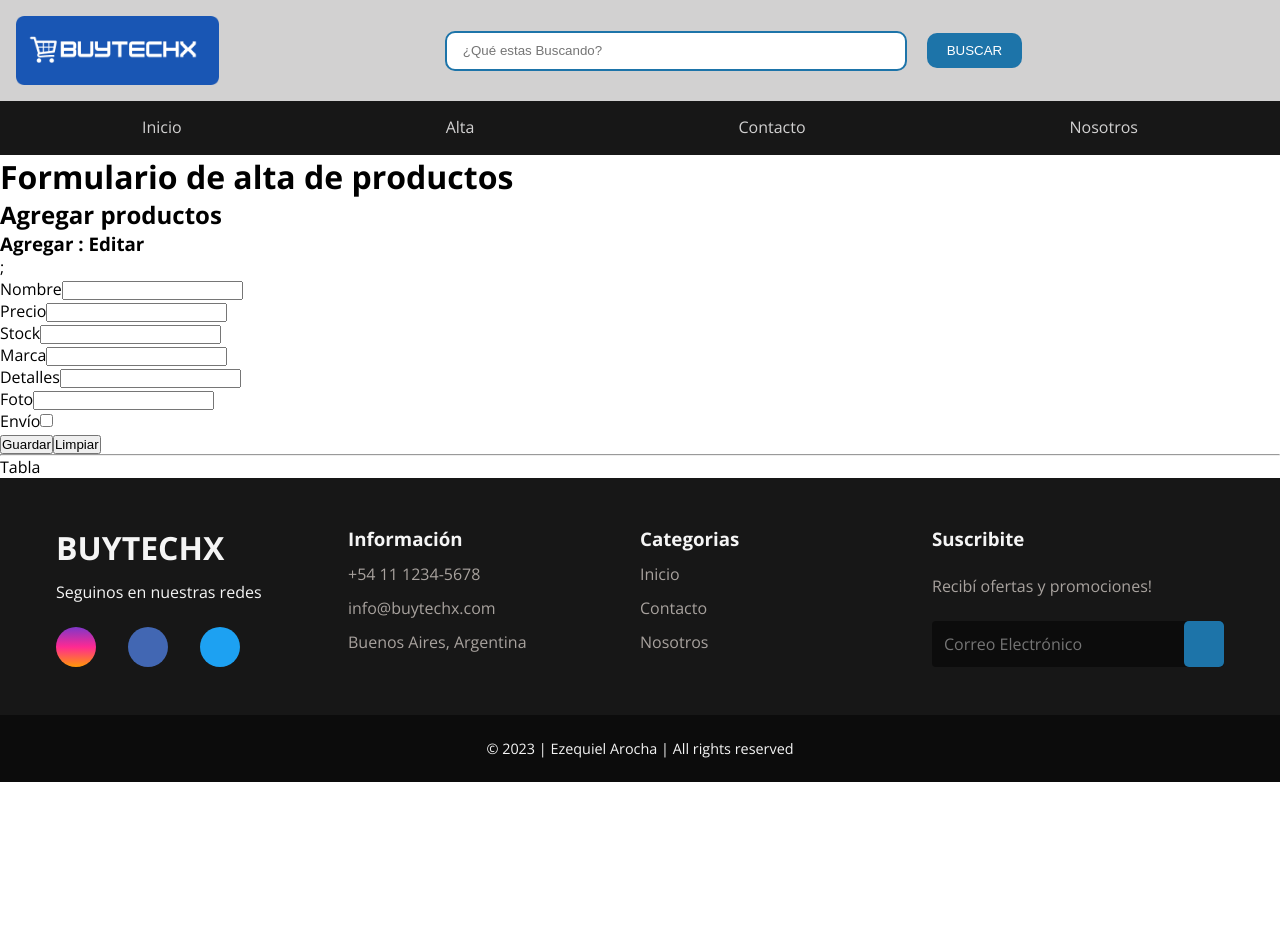
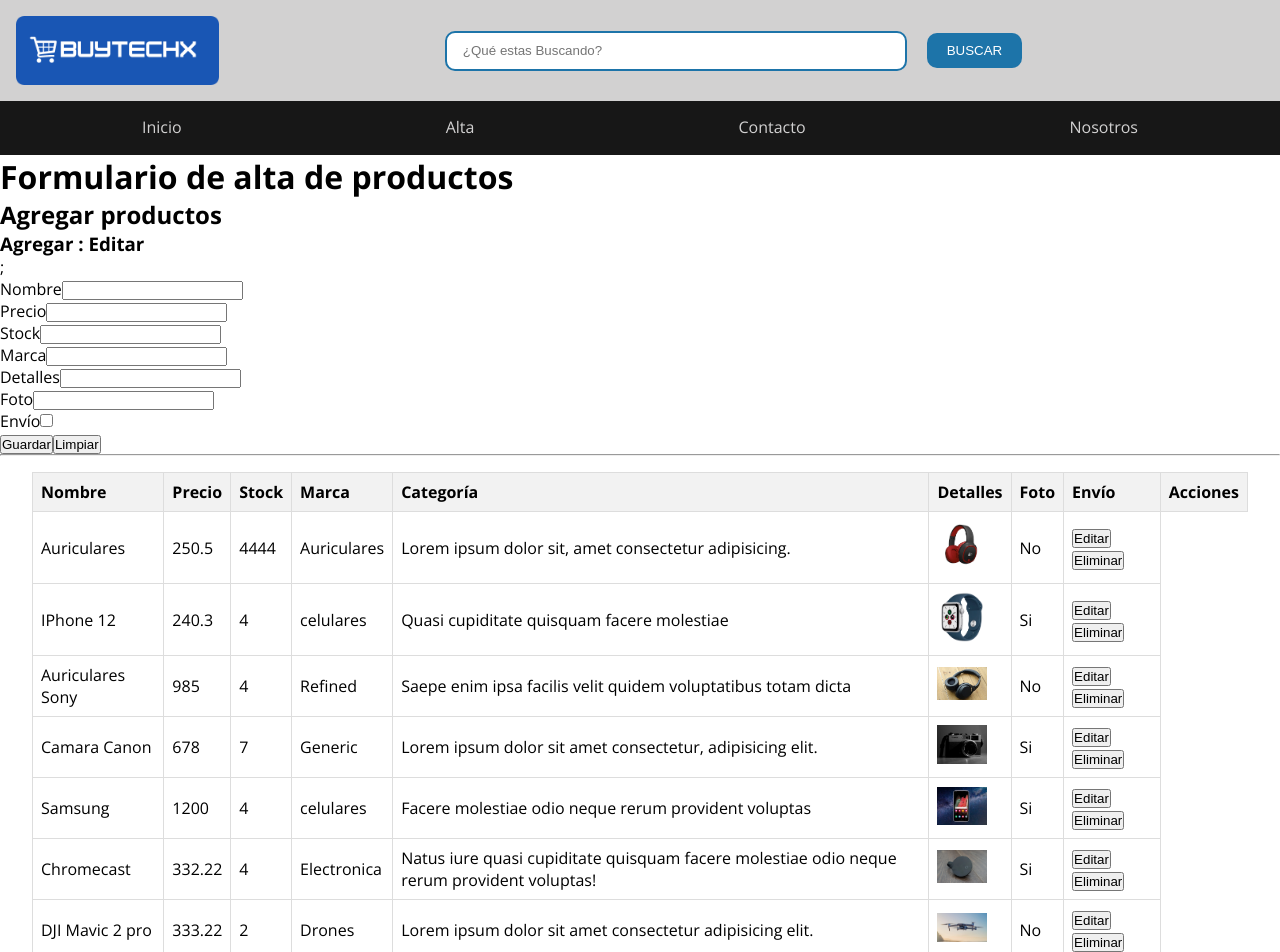
Before and after one commit to EzequielArocha/bc-62130-integrador-etapa-2, a React (Vite) app: page /alta in a window 1280 px wide. Shown: the top 952 px of the page. Before the commit the page ends 800 px from the top, so only its background shows below. Built offline with nearby package versions, Linux system fonts and the light colour scheme; data requests are answered from the project's data file.

Commit message:
Agregamos tabla

```diff
--- a/src/components/Tabla.jsx
+++ b/src/components/Tabla.jsx
@@ -1,7 +1,33 @@
+import { useContext } from "react";
 import "./Tabla.scss";
+import TablaFila from "./TablaFila";
+import ProductoContext from "../contexts/ProductoContext";
 
 const Tabla = () => {
-  return <div>Tabla</div>;
+  const { productos } = useContext(ProductoContext);
+  return (
+    <table className="tabla-alta">
+      <thead>
+        <tr>
+          <th>Nombre</th>
+          <th>Precio</th>
+          <th>Stock</th>
+          <th>Marca</th>
+          <th>Categoría</th>
+          <th>Detalles</th>
+          <th>Foto</th>
+          <th>Envío</th>
+          <th>Acciones</th>
+        </tr>
+      </thead>
+      <tbody>
+        {productos &&
+          productos.map((producto, idx) => (
+            <TablaFila key={idx} producto={producto} />
+          ))}
+      </tbody>
+    </table>
+  );
 };
 
 export default Tabla;
--- a/src/components/Tabla.scss
+++ b/src/components/Tabla.scss
@@ -0,0 +1,16 @@
+table.tabla-alta {
+  border-collapse: collapse;
+  width: 95%;
+  margin: 1rem auto;
+
+  th,
+  td {
+    border: 1px solid #ddd;
+    padding: 8px;
+    text-align: left;
+  }
+
+  th {
+    background-color: #f2f2f2;
+  }
+}
--- a/src/components/TablaFila.jsx
+++ b/src/components/TablaFila.jsx
@@ -1,7 +1,23 @@
-import "./tablaFila.scss";
+import "./TablaFila.scss";
 
-const TablaFila = () => {
-  return <div>TablaFila</div>;
+const TablaFila = ({ producto }) => {
+  return (
+    <tr>
+      <td>{producto.nombre}</td>
+      <td>{producto.precio}</td>
+      <td>{producto.stock}</td>
+      <td>{producto.categoria}</td>
+      <td>{producto.detalles}</td>
+      <td>
+        <img id="img-row" src={producto.foto} alt={producto.nombre} />
+      </td>
+      <td>{producto.envio ? "Si" : "No"}</td>
+      <td>
+        <button onClick={() => handleUpdate(producto)}>Editar</button>
+        <button onClick={() => handleDelete(producto.id)}>Eliminar</button>
+      </td>
+    </tr>
+  );
 };
 
 export default TablaFila;
--- /dev/null
+++ b/src/components/TablaFila.scss
@@ -0,0 +1,3 @@
+#img-row {
+  width: 50px;
+}
```
Also changed, not shown: src/components/Tabla.Fila.scss (deleted).
